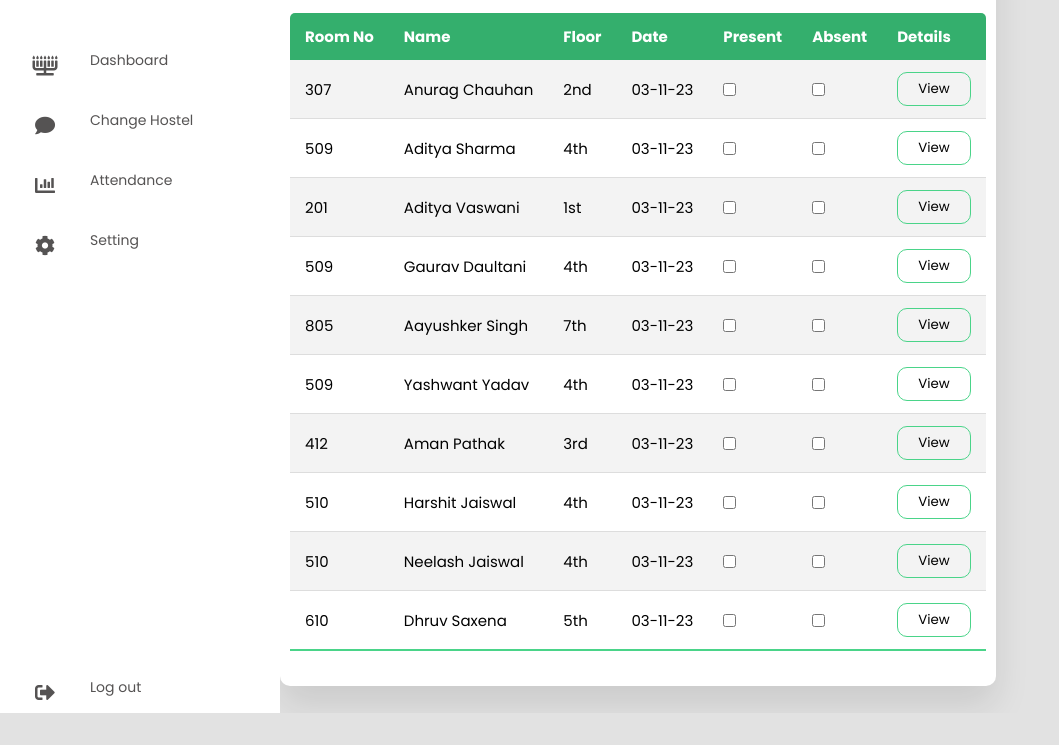
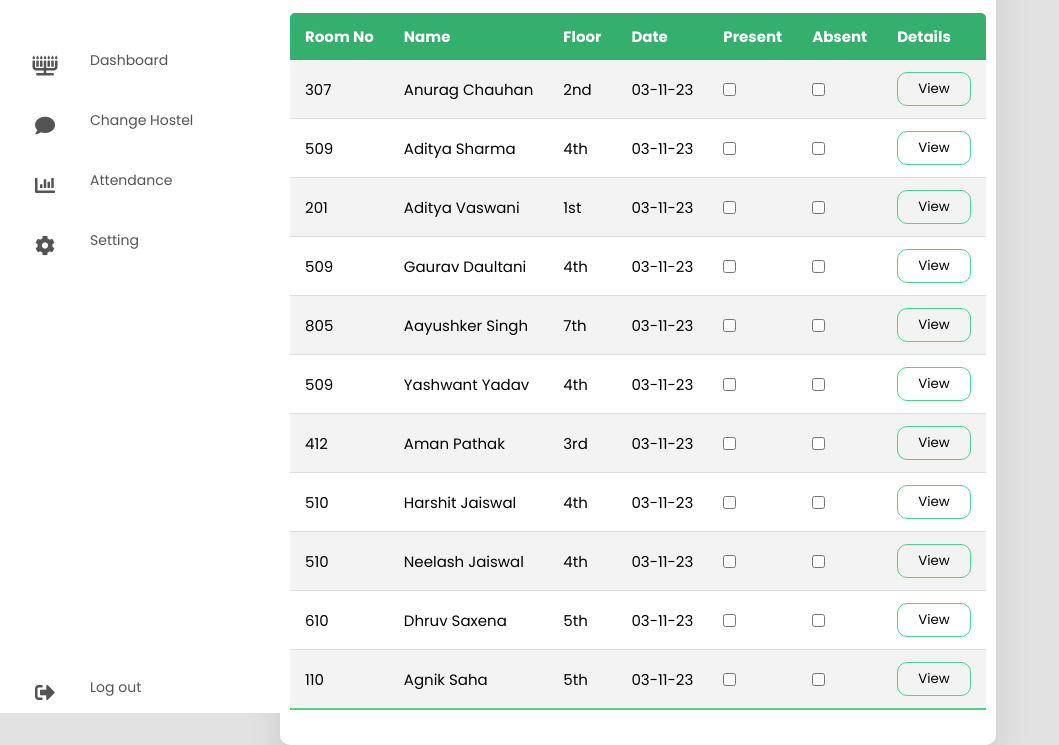
Before and after one commit to adityshrma08/Attendance-portal, a plain HTML site: page attendance system.html in a window 1280 px wide. Shown: the part 87-832 px from the top of the page, without its empty margins (0-1059 px from the left). Before the commit the page ends 800 px from the top, so only its background shows below. Drawn offline with Linux system fonts and the light colour scheme.

Commit message:
data added

```diff
--- a/attendance system.html
+++ b/attendance system.html
@@ -156,6 +156,16 @@
                   <td><button>View</button></td>
                 </tr>
 
+                <tr>
+                  <td>110</td>
+                  <td>Agnik Saha</td>
+                  <td>5th</td>
+                  <td>03-11-23</td>
+                  <td><input type="checkbox"></td>
+                  <td><input type="checkbox"></td>
+                  <td><button>View</button></td>
+                </tr>
+
               </tbody>
             </table>
           </div>
```
